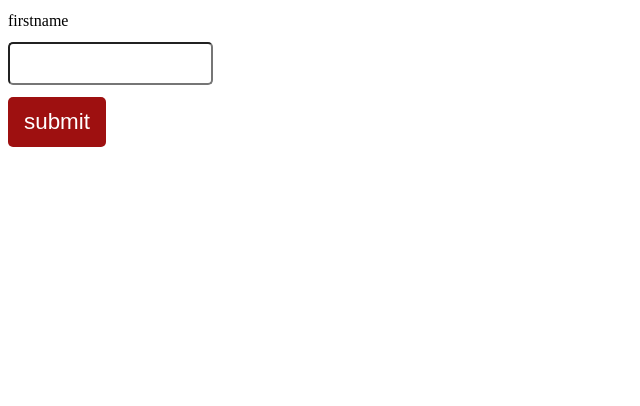
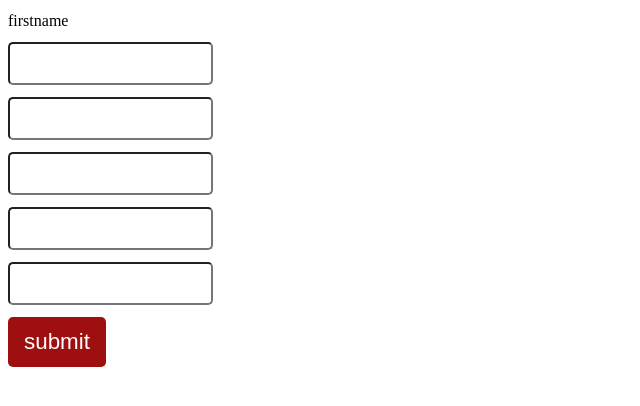
Before and after one commit to MathewDawang/passwordStrengthChecker, a plain HTML site: page index.html in a window 1280 px wide. Shown: the whole page, without its empty margins (0-640 px from the left). Drawn offline with Linux system fonts and the light colour scheme.

```diff
--- a/index.html
+++ b/index.html
@@ -36,6 +36,10 @@
  <!-- <button class="btn" onclick="handleclick(this)">login</button>  -->
   <label class="label-firstname" for="firstname">firstname</label>
  <input class="firstname" type="text">
+ <input class="firstname" type="text">
+ <input class="firstname" type="text">
+ <input class="firstname" type="text">
+ <input class="firstname" type="text">
  <button class="btn" onclick="handleclick(this)">submit</button>
 
 
```
